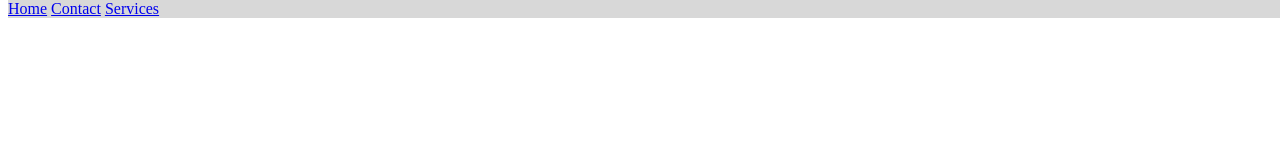
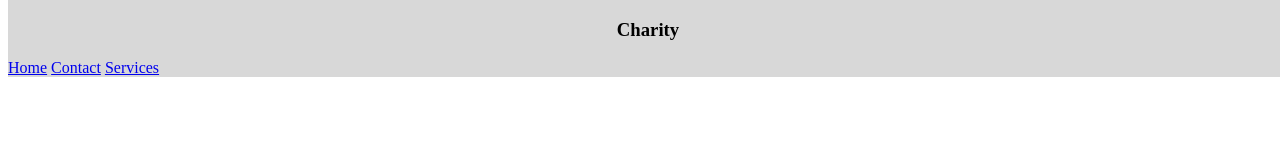
Before and after one commit to mollyallene/assignment1, a plain HTML site: page home.html in a window 1280 px wide. Drawn offline with Linux system fonts and the light colour scheme.

Commit message:
Update home.html

```diff
--- a/home.html
+++ b/home.html
@@ -13,6 +13,7 @@
  </head>
  <body>
   <div class="navbar">
+    <h3><center>Charity</center></h3>
     <a href="home.html">Home</a>
     <a href="index.html">Contact</a>
     <a href="services.html">Services</a>
```
